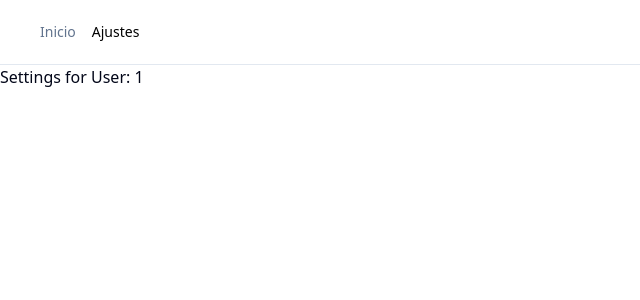
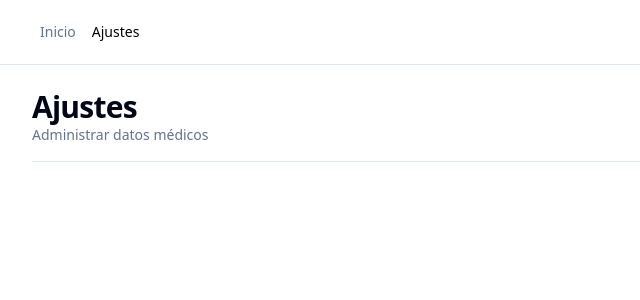
Before and after one commit to Juandavid9909/cuidaTuPresion, a Next.js app: page /1/settings in a window 1280 px wide. Shown: the top 300 px of the page, without its empty margins (0-640 px from the left). Built offline with nearby package versions, Linux system fonts and the light colour scheme.

Commit message:
Base para pantalla de ajustes de usuario

```diff
--- a/package.json
+++ b/package.json
@@ -9,6 +9,7 @@
     "lint": "eslint"
   },
   "dependencies": {
+    "@radix-ui/react-separator": "^1.1.7",
     "@radix-ui/react-slot": "^1.2.3",
     "class-variance-authority": "^0.7.1",
     "clsx": "^2.1.1",
--- /dev/null
+++ b/src/app/(dashboard)/[userId]/(routes)/settings/components/settings-form.tsx
@@ -0,0 +1,14 @@
+import { Heading } from "@/components/shared/heading/heading";
+import { Separator } from "@/components/shared/separator";
+
+export const SettingsForm = () => {
+  return (
+    <>
+      <div className="flex items-center justify-between">
+        <Heading description="Administrar datos médicos" title="Ajustes" />
+      </div>
+
+      <Separator />
+    </>
+  );
+};
--- a/src/app/(dashboard)/[userId]/(routes)/settings/page.tsx
+++ b/src/app/(dashboard)/[userId]/(routes)/settings/page.tsx
@@ -1,3 +1,5 @@
+import { SettingsForm } from "./components/settings-form";
+
 interface SettingsPageProps {
   params: {
     userId: string;
@@ -6,8 +8,10 @@ interface SettingsPageProps {
 
 const SettingsPage: React.FC<SettingsPageProps> = ({ params }) => {
   return (
-    <div>
-      <h1>Settings for User: {params.userId}</h1>
+    <div className="flex-col">
+      <div className="flex-1 space-y-4 p-8 pt-6">
+        <SettingsForm />
+      </div>
     </div>
   );
 };
--- /dev/null
+++ b/src/components/shared/heading/heading.tsx
@@ -0,0 +1,14 @@
+interface HeadingProps {
+  description: string;
+  title: string;
+}
+
+export const Heading: React.FC<HeadingProps> = ({ description, title }) => {
+  return (
+    <div>
+      <h2 className="text-3xl font-bold tracking-tight">{title}</h2>
+
+      <p className="text-sm text-muted-foreground">{description}</p>
+    </div>
+  );
+};
--- /dev/null
+++ b/src/components/shared/separator.tsx
@@ -0,0 +1,31 @@
+"use client";
+
+import * as React from "react";
+import * as SeparatorPrimitive from "@radix-ui/react-separator";
+
+import { cn } from "@/lib/utils";
+
+const Separator = React.forwardRef<
+  React.ElementRef<typeof SeparatorPrimitive.Root>,
+  React.ComponentPropsWithoutRef<typeof SeparatorPrimitive.Root>
+>(
+  (
+    { className, orientation = "horizontal", decorative = true, ...props },
+    ref
+  ) => (
+    <SeparatorPrimitive.Root
+      className={cn(
+        "shrink-0 bg-border",
+        orientation === "horizontal" ? "h-[1px] w-full" : "h-full w-[1px]",
+        className
+      )}
+      decorative={decorative}
+      orientation={orientation}
+      ref={ref}
+      {...props}
+    />
+  )
+);
+Separator.displayName = SeparatorPrimitive.Root.displayName;
+
+export { Separator };
```
Also changed, not shown: 1 other file (tests, documents, lock files or other folders).
